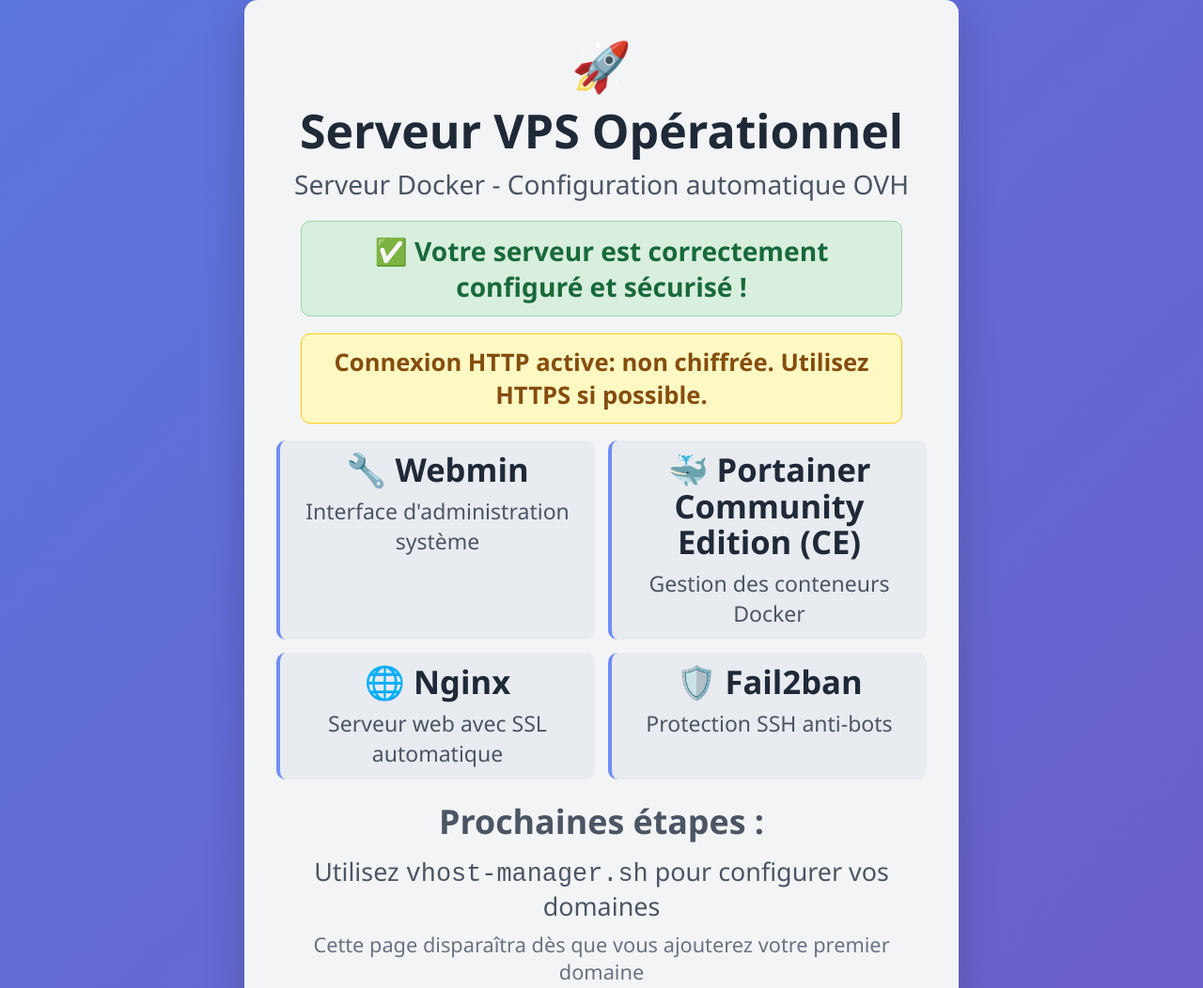
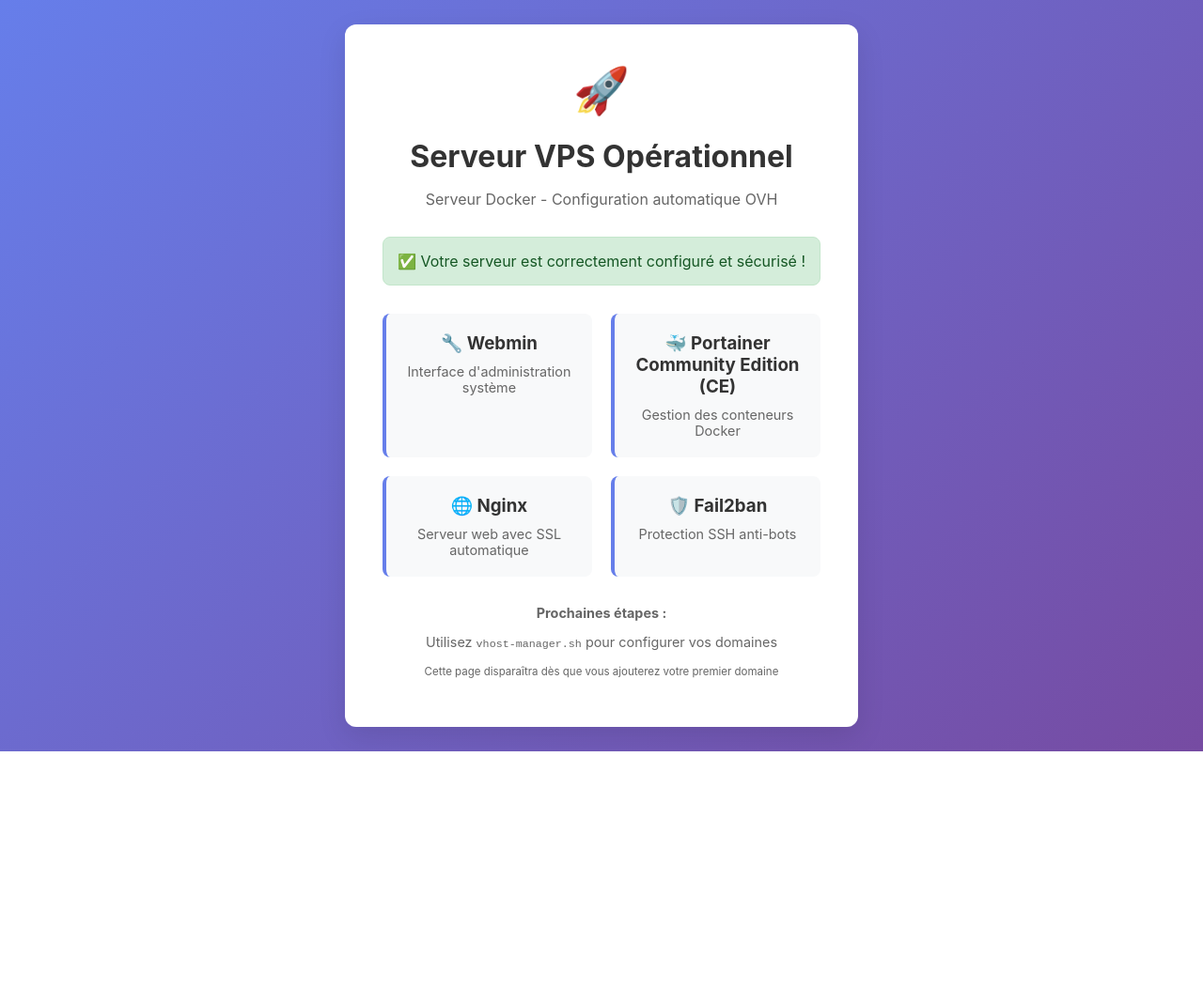
Before and after one commit to padcmoi/docker-vps-ovh-setup, a plain HTML site: page templates/debian12-docker/nginx-default-index.html in a window 1280 px wide. Shown: the top 1052 px of the page at 94% size. After the commit the page ends 800 px from the top, so only its background shows below. Drawn offline with Linux system fonts and the light colour scheme.

Commit message:
fix: html default page

```diff
--- a/templates/debian12-docker/nginx-default-index.html
+++ b/templates/debian12-docker/nginx-default-index.html
@@ -1,160 +1,114 @@
-<!doctype html>
+
+<!DOCTYPE html>
 <html lang="fr">
   <head>
-  <meta charset="utf-8">
-  <meta name="viewport" content="width=device-width, initial-scale=1">
-  <title>Serveur VPS Opérationnel</title>
+    <meta charset="UTF-8" />
+    <meta name="viewport" content="width=device-width, initial-scale=1.0" />
+    <title>Serveur VPS OVH - Docker</title>
     <style>
-    * { box-sizing: border-box; }
+      * {
+        box-sizing: border-box;
+      }
       body {
+        font-family: -apple-system, BlinkMacSystemFont, "Segoe UI", Roboto, sans-serif;
+        background: linear-gradient(135deg, #667eea 0%, #764ba2 100%);
         margin: 0;
-      min-height: 100vh;
-      display: grid;
-      place-items: center;
-      background: linear-gradient(135deg, #5b75df, #6d5fca);
-      font-family: "Segoe UI", Arial, sans-serif;
-      color: #1f2937;
+        padding: 20px;
+        width: 100vw;
+        height: 100vh;
+        display: flex;
+        align-items: center;
+        justify-content: center;
+        overflow-x: hidden;
       }
-    .card {
-      width: min(92vw, 760px);
-      background: #f3f4f6;
-      border-radius: 14px;
-      box-shadow: 0 18px 40px rgba(30, 41, 59, 0.28);
-      padding: 34px 34px 28px;
+      .container {
+        background: white;
+        border-radius: 12px;
+        padding: 40px;
+        box-shadow: 0 10px 30px rgba(0, 0, 0, 0.1);
+        max-width: 600px;
         text-align: center;
       }
+      .logo {
+        font-size: 3em;
+        margin-bottom: 20px;
+      }
       h1 {
-      margin: 8px 0 10px;
-      font-size: clamp(30px, 4vw, 50px);
-      line-height: 1.1;
+        color: #333;
+        margin-bottom: 10px;
       }
-    .sub {
-      margin: 0 0 20px;
-      color: #4b5563;
-      font-size: clamp(16px, 2.2vw, 34px);
+      .subtitle {
+        color: #666;
+        margin-bottom: 30px;
       }
-    .ok {
-      margin: 0 auto 18px;
-      padding: 12px;
-      max-width: 640px;
-      border-radius: 10px;
-      border: 1px solid #9bd5a9;
-      background: #d8efde;
-      color: #19693a;
-      font-size: clamp(17px, 2.2vw, 31px);
-      font-weight: 600;
+      .services {
+        display: grid;
+        grid-template-columns: repeat(auto-fit, minmax(200px, 1fr));
+        gap: 20px;
+        margin: 30px 0;
       }
-    .proto {
-      margin: 0 auto 18px;
-      padding: 12px;
-      max-width: 640px;
-      border-radius: 10px;
-      border: 1px solid #cbd5e1;
-      background: #eff6ff;
-      color: #1e3a8a;
-      font-size: clamp(15px, 2vw, 28px);
-      font-weight: 600;
+      .service {
+        background: #f8f9fa;
+        padding: 20px;
+        border-radius: 8px;
+        border-left: 4px solid #667eea;
       }
-    .proto.is-https {
-      border-color: #86efac;
-      background: #dcfce7;
-      color: #166534;
+      .service h3 {
+        margin: 0 0 10px 0;
+        color: #333;
       }
-    .proto.is-http {
-      border-color: #facc15;
-      background: #fef9c3;
-      color: #854d0e;
+      .service p {
+        margin: 0;
+        color: #666;
+        font-size: 0.9em;
       }
-    .grid {
-      display: grid;
-      grid-template-columns: 1fr 1fr;
-      gap: 14px;
-      margin: 18px 0 20px;
+      .status {
+        background: #d4edda;
+        color: #155724;
+        padding: 15px;
+        border-radius: 8px;
+        margin: 20px 0;
+        border: 1px solid #c3e6cb;
       }
-    .box {
-      background: #e8ebf0;
-      border-left: 4px solid #6f8ef7;
-      border-radius: 10px;
-      padding: 12px;
-      min-height: 132px;
-    }
-    .box h2 {
-      margin: 0 0 8px;
-      font-size: clamp(20px, 2.7vw, 42px);
-      line-height: 1.12;
-    }
-    .box p {
-      margin: 0;
-      color: #4b5563;
-      font-size: clamp(14px, 1.8vw, 30px);
-    }
-    .next-title {
-      margin: 6px 0 10px;
-      font-size: clamp(22px, 2.8vw, 44px);
-      font-weight: 700;
-      color: #4b5563;
-    }
-    .next {
-      margin: 0;
-      font-size: clamp(16px, 2.1vw, 32px);
-      color: #4b5563;
-    }
-    .muted {
-      margin-top: 8px;
-      color: #6b7280;
-      font-size: clamp(14px, 1.7vw, 28px);
-    }
-    @media (max-width: 720px) {
-      .card { padding: 24px 18px; }
-      .grid { grid-template-columns: 1fr; }
+      .footer {
+        margin-top: 30px;
+        color: #666;
+        font-size: 0.9em;
       }
     </style>
   </head>
   <body>
-  <main class="card">
-    <div style="font-size: clamp(30px, 4vw, 62px);">🚀</div>
+    <div class="container">
+      <div class="logo">🚀</div>
       <h1>Serveur VPS Opérationnel</h1>
-    <p class="sub">Serveur Docker - Configuration automatique OVH</p>
+      <p class="subtitle">Serveur Docker - Configuration automatique OVH</p>
 
-    <p class="ok">✅ Votre serveur est correctement configuré et sécurisé !</p>
-    <p id="protocol-status" class="proto">Détection du protocole en cours...</p>
+      <div class="status">✅ Votre serveur est correctement configuré et sécurisé !</div>
 
-    <section class="grid">
-      <article class="box">
-        <h2>🔧 Webmin</h2>
+      <div class="services">
+        <div class="service">
+          <h3>🔧 Webmin</h3>
           <p>Interface d'administration système</p>
-      </article>
-      <article class="box">
-        <h2>🐳 Portainer<br>Community Edition (CE)</h2>
+        </div>
+        <div class="service">
+          <h3>🐳 Portainer Community Edition (CE)</h3>
           <p>Gestion des conteneurs Docker</p>
-      </article>
-      <article class="box">
-        <h2>🌐 Nginx</h2>
+        </div>
+        <div class="service">
+          <h3>🌐 Nginx</h3>
           <p>Serveur web avec SSL automatique</p>
-      </article>
-      <article class="box">
-        <h2>🛡️ Fail2ban</h2>
+        </div>
+        <div class="service">
+          <h3>🛡️ Fail2ban</h3>
           <p>Protection SSH anti-bots</p>
-      </article>
-    </section>
+        </div>
+      </div>
 
-    <p class="next-title">Prochaines étapes :</p>
-    <p class="next">Utilisez <code>vhost-manager.sh</code> pour configurer vos domaines</p>
-    <p class="muted">Cette page disparaîtra dès que vous ajouterez votre premier domaine</p>
-  </main>
-  <script>
-    (function () {
-      var el = document.getElementById('protocol-status');
-      if (!el) return;
-
-      if (window.location.protocol === 'https:') {
-        el.classList.add('is-https');
-        el.textContent = 'Connexion HTTPS active: accès sécurisé OK.';
-      } else {
-        el.classList.add('is-http');
-        el.textContent = 'Connexion HTTP active: non chiffrée. Utilisez HTTPS si possible.';
-      }
-    })();
-  </script>
+      <div class="footer">
+        <p><strong>Prochaines étapes :</strong></p>
+        <p>Utilisez <code>vhost-manager.sh</code> pour configurer vos domaines</p>
+        <p style="margin-top: 15px; font-size: 0.8em">Cette page disparaîtra dès que vous ajouterez votre premier domaine</p>
+      </div>
+    </div>
   </body>
 </html>
```
Lines whose indentation alone changed are shown as unchanged.
